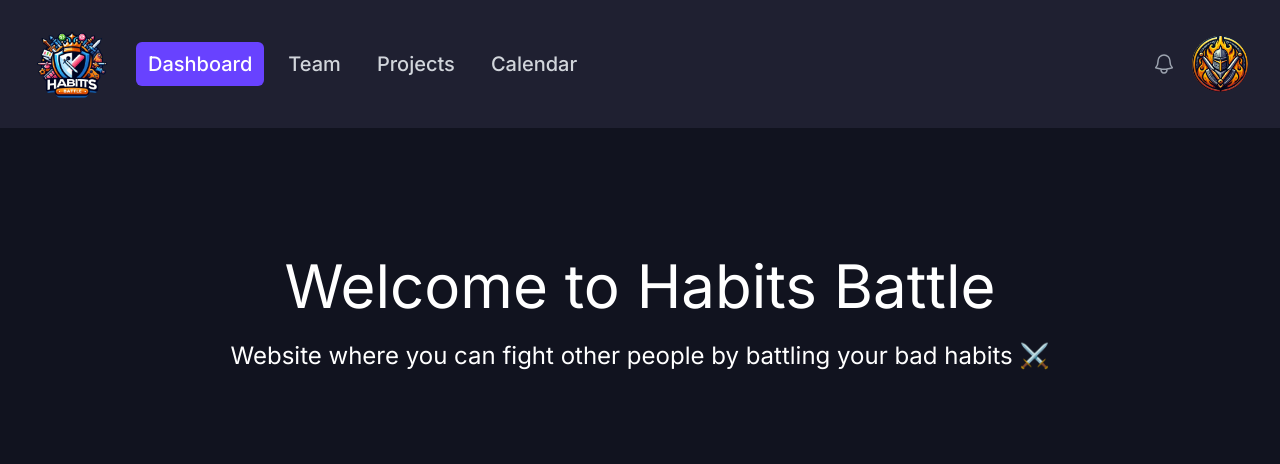
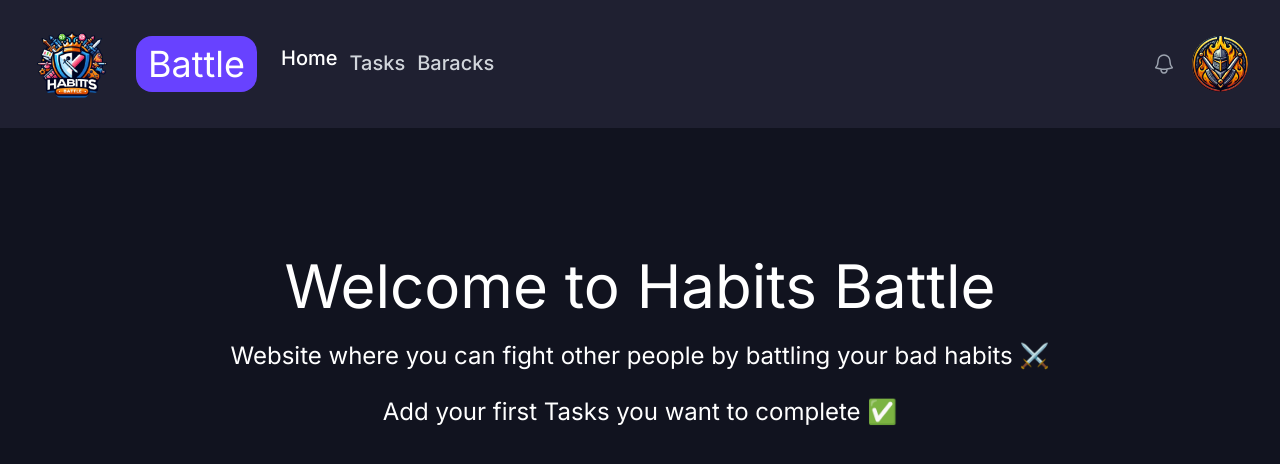
Before and after one commit to AleksandarGjorgev/HabitsBattle, a Next.js app: page / in a window 1280 px wide. Shown: the top 464 px of the page. Built offline with nearby package versions, Linux system fonts and the light colour scheme.

Commit message:
Small changes

```diff
--- a/src/app/components/navbar.jsx
+++ b/src/app/components/navbar.jsx
@@ -5,10 +5,9 @@ import { Disclosure, Menu, Transition } from "@headlessui/react";
 import { Bars3Icon, BellIcon, XMarkIcon } from "@heroicons/react/24/outline";
 
 const navigation = [
-  { name: "Dashboard", href: "#", current: true },
-  { name: "Team", href: "#", current: false },
-  { name: "Projects", href: "#", current: false },
-  { name: "Calendar", href: "#", current: false },
+  { name: "Home", href: "#", current: true },
+  { name: "Tasks", href: "#", current: false },
+  { name: "Baracks", href: "#", current: false },
 ];
 
 function classNames(...classes) {
@@ -35,11 +34,18 @@ const Navbar = () => {
               </div>
               <div className="flex flex-1 items-center justify-center sm:justify-start">
                 <div className="flex flex-shrink-0 items-center">
-                  <img
-                    className="h-20 w-auto"
-                    src="/img/logo_transparent.png"
-                    alt="Your Company"
-                  />
+                  <a href="#">
+                    <img
+                      className="h-20 w-auto"
+                      src="/img/logo_transparent.png"
+                      alt="Your Company"
+                    />
+                  </a>
+                </div>
+                <div className="hidden sm:ml-6 sm:block">
+                  <button className="battle_button text-4xl text-white rounded-2xl px-3 py-2">
+                    Battle
+                  </button>
                 </div>
                 <div className="hidden sm:ml-6 sm:block">
                   <div className="flex space-x-3">
@@ -51,7 +57,7 @@ const Navbar = () => {
                           item.current
                             ? "item_active bg_last_color text-white"
                             : "text-gray-300 hover:text-white",
-                          "rounded-md px-3 py-2 text-xl font-medium nav_items"
+                          "rounded-md text-xl font-medium nav_items"
                         )}
                         aria-current={item.current ? "page" : undefined}
                       >
--- a/src/app/components/welcome.jsx
+++ b/src/app/components/welcome.jsx
@@ -6,6 +6,7 @@ const Welcome = () => {
         <div className=" mt-32">
             <h1 className="text-6xl text-white text-center">Welcome to Habits Battle</h1>
             <p className="text-2xl text-white text-center mt-6">Website where you can fight other people by battling your bad habits ⚔️</p>
+            <p className="text-2xl text-white text-center mt-6">Add your first Tasks you want to complete ✅</p>
         </div>
     )
 }
--- a/src/app/globals.css
+++ b/src/app/globals.css
@@ -16,11 +16,20 @@ body{
 }
 
 
-.nav_items:hover{
-  transition: 0.5s;
-  transform: translateY(-5px)
+.nav_items:after{
+  display:block;
+  content: '';
+  border-bottom: 3px solid rgb(104, 66, 255);
+  transform: scaleX(0);
+  transition: transform 500ms ease-in-out;
+}
+.nav_items:hover:after { transform: scaleX(1); }
+.nav_items:after{  transform-origin:  0% 50%; }
+
+.battle_button{
+  background-color: rgb(104, 66, 255);
 }
 
 .item_active{
-  background-color: rgb(104, 66, 255);
+  transform: translateY(-5px);
 }
--- a/src/app/layout.tsx
+++ b/src/app/layout.tsx
@@ -1,4 +1,3 @@
-import Example from "layout/header";
 import type { Metadata } from "next";
 import { Inter } from "next/font/google";
 import "./globals.css";
```
